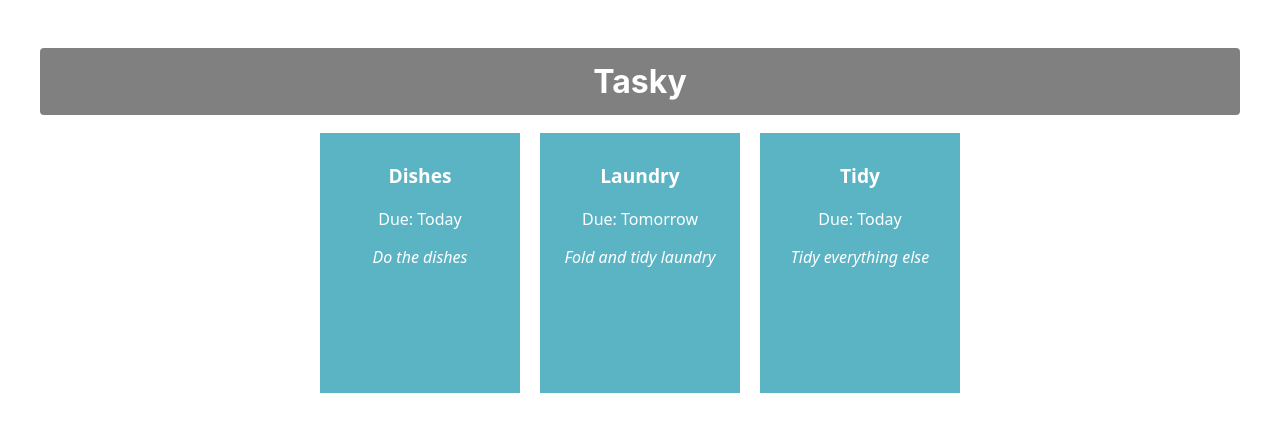
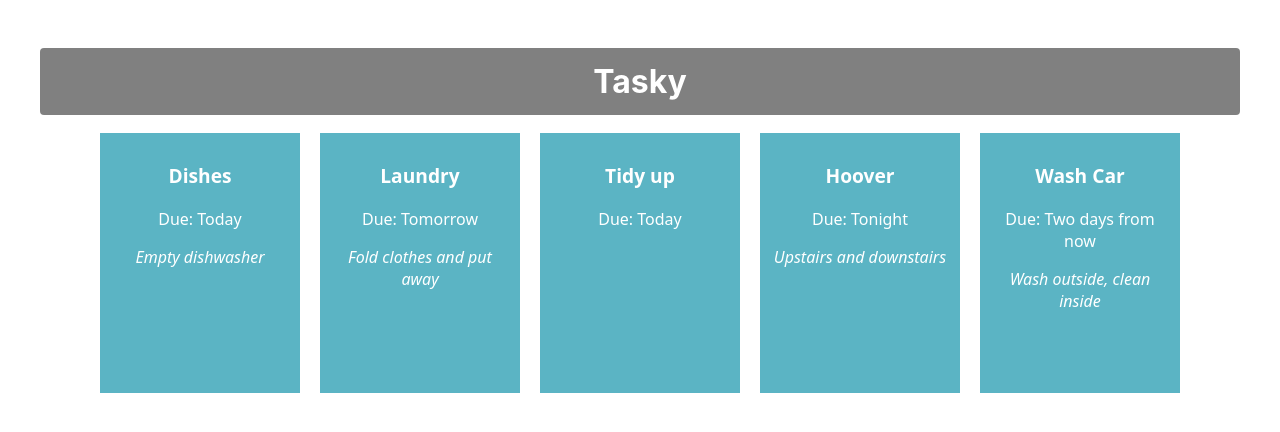
Before and after one commit to Diarmuidoc/react-basics-labs, a React (Create React App) app in the folder test-app/: page / in a window 1280 px wide. Shown: the top 432 px of the page. Built offline with nearby package versions, Linux system fonts and the light colour scheme.

Commit message:
Completed Week 3 lab A

```diff
--- a/test-app/src/App.js
+++ b/test-app/src/App.js
@@ -1,16 +1,30 @@
 import './App.css';
 import Task from './components/Task';
+import React, { useState } from 'react';
 
 function App() {
+
+  const [ taskState, setTaskState ] = useState({
+    tasks: [
+      { id: 1, title:"Dishes", description: "Empty dishwasher", deadline: "Today" },
+      { id: 2, title: "Laundry", description: "Fold clothes and put away", deadline: "Tomorrow" },
+      { id: 3, title: "Tidy up", deadline: "Today" },
+      { id: 4, title: "Hoover", description: "Upstairs and downstairs", deadline: "Tonight" },
+      { id: 5, title: "Wash Car", description: "Wash outside, clean inside", deadline: "Two days from now" }
+    ]
+  });
+
   return (
     <div className="container">
       <h1>Tasky</h1>
-      <Task title="Dishes" deadline="Today" description="Do the dishes">
-      </Task>
-      <Task title="Laundry" deadline="Tomorrow" description="Fold and tidy laundry">
-      </Task>
-      <Task title="Tidy" deadline="Today" description="Tidy everything else">
-      </Task>
+      {taskState.tasks.map((task) => (
+        <Task
+          title={task.title}
+          description={task.description}
+          deadline={task.deadline}
+          key={task.id}
+        />
+      ))}
     </div>
   );
 }
```
